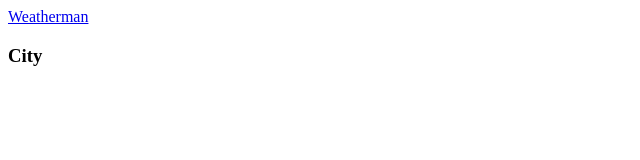
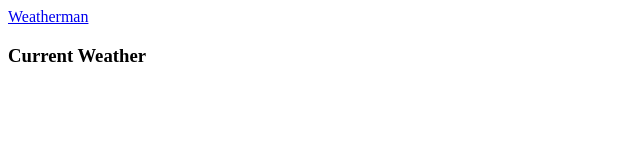
Before and after one commit to kanissimov/meteo-demo, a React (Create React App) app in the folder client/: page /1 in a window 1280 px wide. Shown: the top 160 px of the page, without its empty margins (0-640 px from the left). Built offline with nearby package versions, Linux system fonts and the light colour scheme; no server answers.

Commit message:
adjust City component

```diff
--- a/client/src/components/City.js
+++ b/client/src/components/City.js
@@ -3,7 +3,7 @@ import React from 'react';
 export default ({ city }) => {
   return (
     <div>
-      <h3>City</h3>
+      <h3>Current Weather</h3>
     </div>
   );
 };
```
